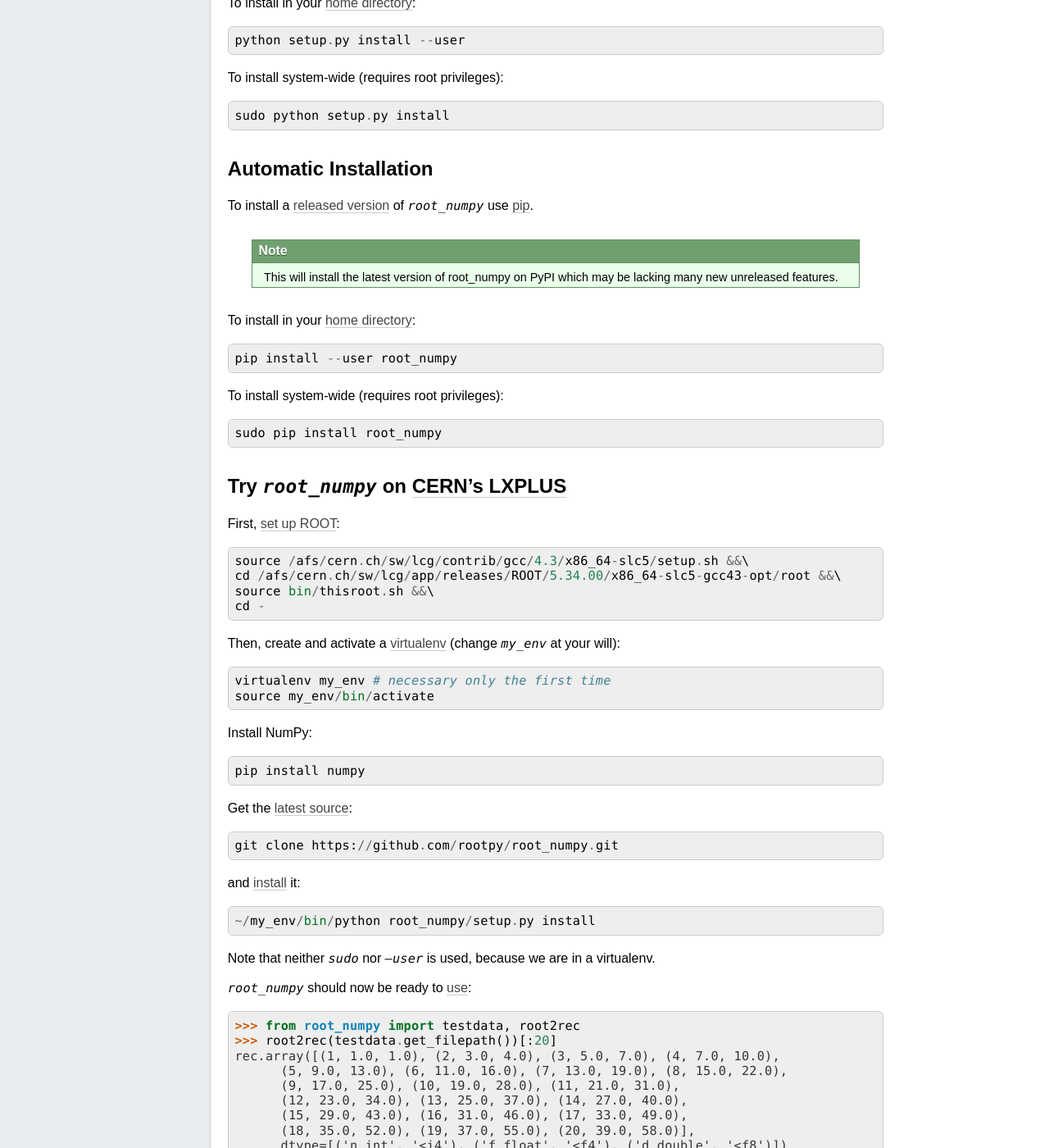
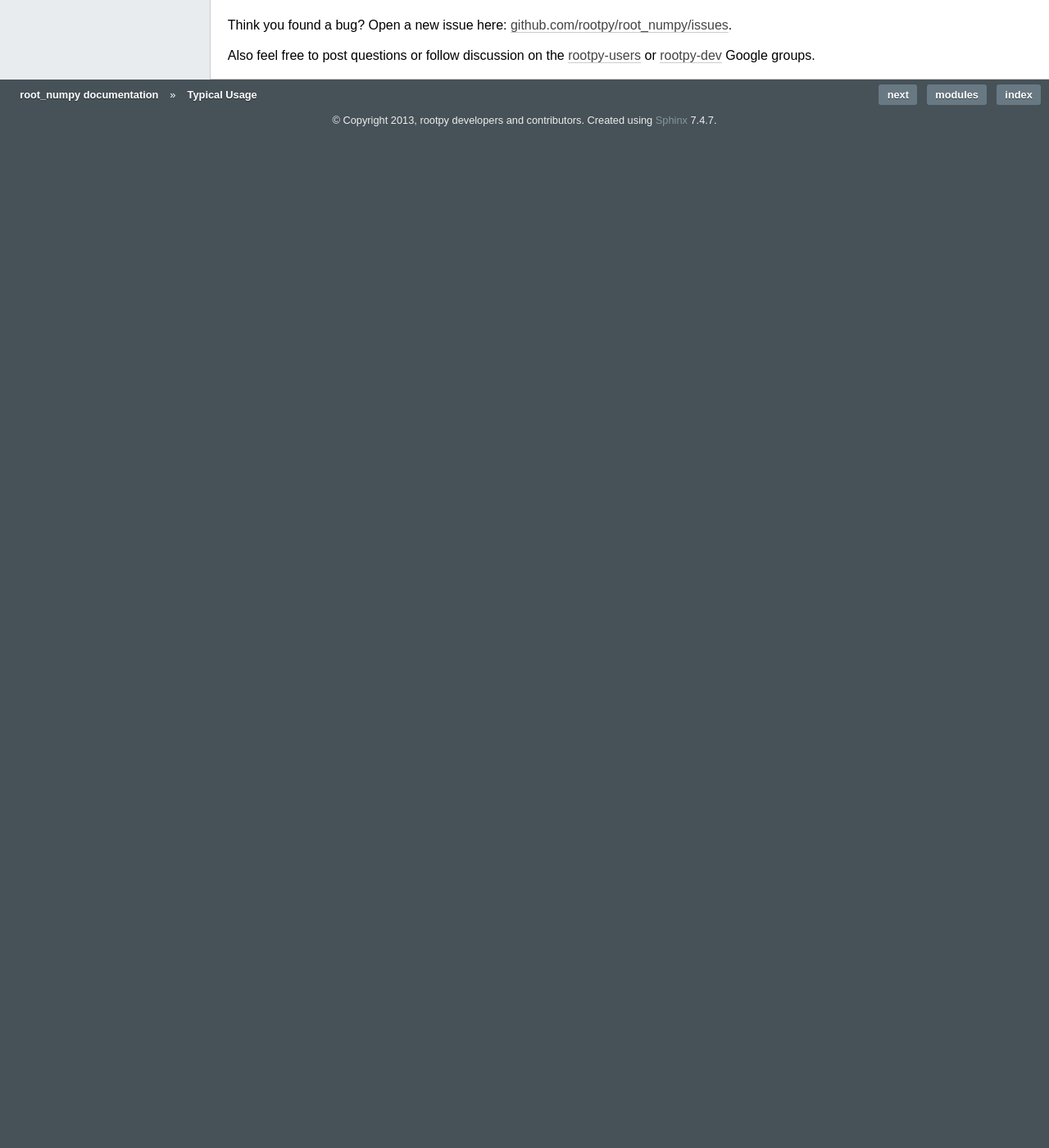
Before and after one commit to scikit-hep/root_numpy, a Sphinx documentation site: the page built from docs/index.rst, in a window 1280 px wide and 1400 px high, scrolled down 1235 px. Shown: the whole window at 82% size. Built offline with Sphinx 7.4.7, drawn with Linux system fonts in a browser that asks for light colours; the version number could not be read and is left out; after the commit the page ends 1417 px from its top, so only the background shows below that; some of the changed text lies outside the part shown.

Commit message:
refactor docs

```diff
--- a/README.rst
+++ b/README.rst
@@ -34,148 +34,22 @@
 convert all TTrees in a ROOT file into the
 `HDF5 <http://www.hdfgroup.org/HDF5/>`_ format.
 
-Requirements
-------------
-
-* `ROOT <http://root.cern.ch/>`_
-* `NumPy <http://numpy.scipy.org/>`_
-
-root_numpy is tested with ROOT 5.32, NumPy 1.6.1, Python 2.7.1 but it should
-work in most places.
-
 Typical Usage
 -------------
 
 .. code-block:: python
 
-   >>> import ROOT
-   >>> from root_numpy import root2array, root2rec, tree2rec
-   >>> # convert into a numpy structured array
-   >>> # treename is always optional if there is only one tree in the file
-   >>> arr = root2array('a.root', 'treename')
-   >>> # convert into a numpy record array
-   >>> rec = root2rec('a.root', 'treename')
-   >>> # or directly convert a tree
-   >>> rfile = ROOT.TFile('a.root')
-   >>> tree = rfile.Get('treename')
-   >>> rec = tree2rec(tree)
+   import ROOT
+   from root_numpy import root2array, root2rec, tree2rec
 
-Getting the Latest Source
--------------------------
+   # convert into a numpy structured array
+   # treename is always optional if there is only one tree in the file
+   arr = root2array('a.root', 'treename')
 
-Clone the repository with git::
+   # convert into a numpy record array
+   rec = root2rec('a.root', 'treename')
 
-   git clone git://github.com/rootpy/root_numpy.git
-
-or checkout with svn::
-
-   svn checkout http://svn.github.com/rootpy/root_numpy
-
-Manual Installation
--------------------
-
-If you have obtained a copy of `rootpy_numpy` yourself use the ``setup.py``
-script to install.
-
-To install in your `home directory
-<http://www.python.org/dev/peps/pep-0370/>`_::
-
-   python setup.py install --user
-
-To install system-wide (requires root privileges)::
-
-   sudo python setup.py install
-
-Automatic Installation
-----------------------
-
-To install a `released version
-<http://pypi.python.org/pypi/root_numpy/>`_ of
-`root_numpy` use `pip <http://pypi.python.org/pypi/pip>`_.
-
-.. note:: This will install the latest version of root_numpy on PyPI which may
-   be lacking many new unreleased features.
-
-To install in your `home directory
-<http://www.python.org/dev/peps/pep-0370/>`_::
-
-   pip install --user root_numpy
-
-To install system-wide (requires root privileges)::
-
-   sudo pip install root_numpy
-
-Try `root_numpy` on `CERN's LXPLUS <http://information-technology.web.cern.ch/services/lxplus-service>`_
---------------------------------------------------------------------------------------------------------
-
-First, `set up ROOT <http://root.cern.ch/drupal/content/starting-root>`_::
-
-   source /afs/cern.ch/sw/lcg/contrib/gcc/4.3/x86_64-slc5/setup.sh &&\
-   cd /afs/cern.ch/sw/lcg/app/releases/ROOT/5.34.00/x86_64-slc5-gcc43-opt/root &&\
-   source bin/thisroot.sh &&\
-   cd -
-
-Then, create and activate a `virtualenv <https://pypi.python.org/pypi/virtualenv>`_ (change `my_env` at your will)::
-
-   virtualenv my_env # necessary only the first time
-   source my_env/bin/activate
-
-Install NumPy::
-
-   pip install numpy
-
-Get the `latest source <https://github.com/rootpy/root_numpy#getting-the-latest-source>`_::
-
-   git clone https://github.com/rootpy/root_numpy.git
-
-and `install <https://github.com/rootpy/root_numpy#manual-installation>`_ it::
-
-   ~/my_env/bin/python root_numpy/setup.py install
-
-Note that neither `sudo` nor `--user` is used, because we are in a virtualenv.
-
-`root_numpy` should now be ready to `use <http://rootpy.github.com/root_numpy/>`_:
-
-.. code-block:: python
-
-   >>> from root_numpy import testdata, root2rec
-   >>> root2rec(testdata.get_filepath())[:20]
-   rec.array([(1, 1.0, 1.0), (2, 3.0, 4.0), (3, 5.0, 7.0), (4, 7.0, 10.0),
-         (5, 9.0, 13.0), (6, 11.0, 16.0), (7, 13.0, 19.0), (8, 15.0, 22.0),
-         (9, 17.0, 25.0), (10, 19.0, 28.0), (11, 21.0, 31.0),
-         (12, 23.0, 34.0), (13, 25.0, 37.0), (14, 27.0, 40.0),
-         (15, 29.0, 43.0), (16, 31.0, 46.0), (17, 33.0, 49.0),
-         (18, 35.0, 52.0), (19, 37.0, 55.0), (20, 39.0, 58.0)],
-         dtype=[('n_int', '<i4'), ('f_float', '<f4'), ('d_double', '<f8')])
-
-Running the Tests
------------------
-
-Testing requires the `nose <https://nose.readthedocs.org/en/latest/>`_ package.
-Once `root_numpy` is installed, it may be tested (from outside the source
-directory) by running::
-
-   nosetests --exe -s -v root_numpy
-
-`root_numpy` can also be tested before installing by running this from inside
-the source directory::
-
-   make test
-
-Development
------------
-
-Please post on the rootpy-dev@googlegroups.com list if you have ideas
-or contributions. Feel free to fork
-`root_numpy on GitHub <https://github.com/rootpy/root_numpy>`_
-and later submit a pull request.
-
-Have Questions or Found a Bug?
-------------------------------
-
-Think you found a bug? Open a new issue here:
-`github.com/rootpy/root_numpy/issues <https://github.com/rootpy/root_numpy/issues>`_.
-
-Also feel free to post questions or follow discussion on the
-`rootpy-users <http://groups.google.com/group/rootpy-users>`_ or
-`rootpy-dev <http://groups.google.com/group/rootpy-dev>`_ Google groups.
+   # or directly convert a tree
+   rfile = ROOT.TFile('a.root')
+   tree = rfile.Get('treename')
+   rec = tree2rec(tree)
--- a/docs/conf.py
+++ b/docs/conf.py
@@ -36,6 +36,7 @@
 extensions = [
     'sphinx.ext.autodoc',
     'sphinx.ext.viewcode',
+    'sphinx.ext.autosummary',
     'numpydoc',
 ]
 
@@ -259,3 +260,4 @@
 #texinfo_show_urls = 'footnote'
 
 add_module_names = False
+autosummary_generate = True
--- a/docs/index.rst
+++ b/docs/index.rst
@@ -5,45 +5,30 @@
 .. include:: ../README.rst
    :start-line: 14
 
-API Documentation
------------------
+Documentation
+-------------
 
-.. automodule:: root_numpy.root_numpy
-    :members:
+.. toctree::
+   :maxdepth: 2
 
-.. automodule:: root_numpy.util
-    :members:
+   install
+   cern
+   reference/index
 
-.. note::
-    Tab completion for numpy.recarray column names (yourdata.<TAB>)
-    is also available with this `numpy extension <https://github.com/piti118/inumpy>`_.
+Development
+-----------
 
-.. _conversion_table:
+Please post on the rootpy-dev@googlegroups.com list if you have ideas
+or contributions. Feel free to fork
+`root_numpy on GitHub <https://github.com/rootpy/root_numpy>`_
+and later submit a pull request.
 
-Type Conversion Table
----------------------
+Have Questions or Found a Bug?
+------------------------------
 
-The primitive types are converted according to this table:
+Think you found a bug? Open a new issue here:
+`github.com/rootpy/root_numpy/issues <https://github.com/rootpy/root_numpy/issues>`_.
 
-===========  =========================
-ROOT         NumPy
-===========  =========================
-Char_t       np.int8
-UChar_t      np.uint8
-Short_t      np.int16
-UShort_t     np.uint16
-Int_t        np.int32
-UInt_t       np.uint32
-Float_t      np.float32
-Double_t     np.float64
-Long64_t     np.int64
-ULong64_t    np.uint64
-Bool_t       np.bool
-x[10]        (np.primitivetype, (10,))
-x[nx]        np.object
-vector<t>    np.object
-===========  =========================
-
-Variable length arrays (such as `particletype[nparticle]`) and vectors
-(such as `vector<int>`) are converted to NumPy arrays of the corresponding
-types. Fixed length arrays are converted to fixed length NumPy array fields.
+Also feel free to post questions or follow discussion on the
+`rootpy-users <http://groups.google.com/group/rootpy-users>`_ or
+`rootpy-dev <http://groups.google.com/group/rootpy-dev>`_ Google groups.
```
Also changed, not shown: docs/cern.rst (added, +44 -0 lines), docs/install.rst (added, +72 -0 lines), docs/reference/index.rst (added, +62 -0 lines), root_numpy/__init__.py (+3 -5 lines), 3 other files.
